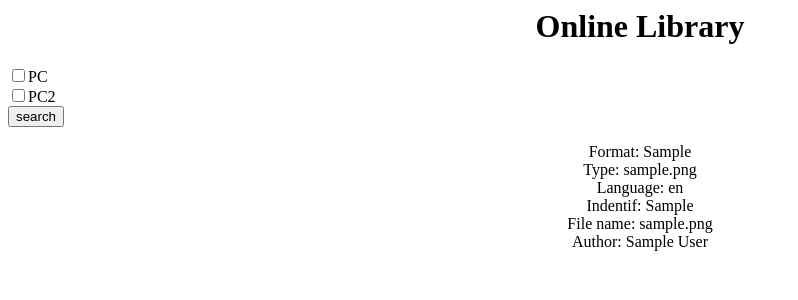
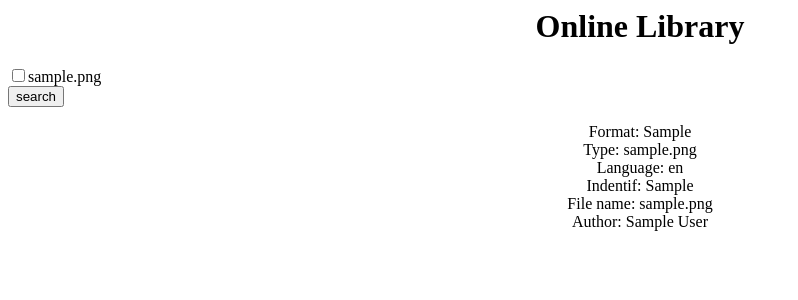
Before and after one commit to andreip/eestec-olympics, a Django app: page / in a window 1280 px wide. Shown: the top 300 px of the page, without its empty margins (0-798 px from the left). Run offline with Django 3.2, Linux system fonts and the light colour scheme; a user stored in the database is signed in; tables that the repository leaves empty hold one stand-in row (values such as "Sample post").

Commit message:
super super html

```diff
--- a/eestec_site/polls/views.py
+++ b/eestec_site/polls/views.py
@@ -9,8 +9,8 @@ def index(request):
     if not request.user.is_authenticated():
         return render_to_response('login.html')
     objects = Entry.objects.all()
-
-    return render_to_response('hello.html',{"entries":objects})
+    types = Entry.objects.values('file_type').distinct()
+    return render_to_response('hello.html',{"entries":objects,"list_types":types})
 
 @require_http_methods(["GET"])
 def secret(request):
--- a/eestec_site/templates/hello.html
+++ b/eestec_site/templates/hello.html
@@ -5,8 +5,11 @@
 <body>
 <h1 align="center"> Online Library </h1>
 <form action="/search" method="post">
-<input type='checkbox'>PC</input> <br />
-<input type='checkbox'>PC2</input> <br />
+<div align="left">
+	{%for type in list_types%}
+	<input type='checkbox'>{{type.file_type}}</input> <br />
+	{%endfor%}
+</div>
 <input type="submit" name='search' value="search"></input>
 </form>
 
```
